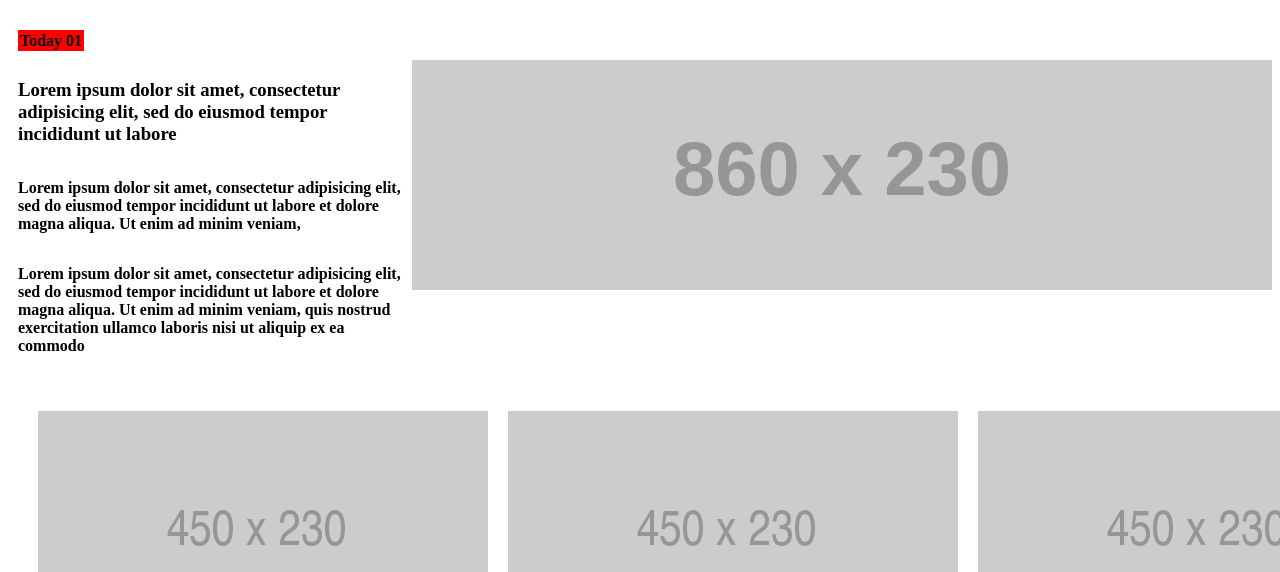
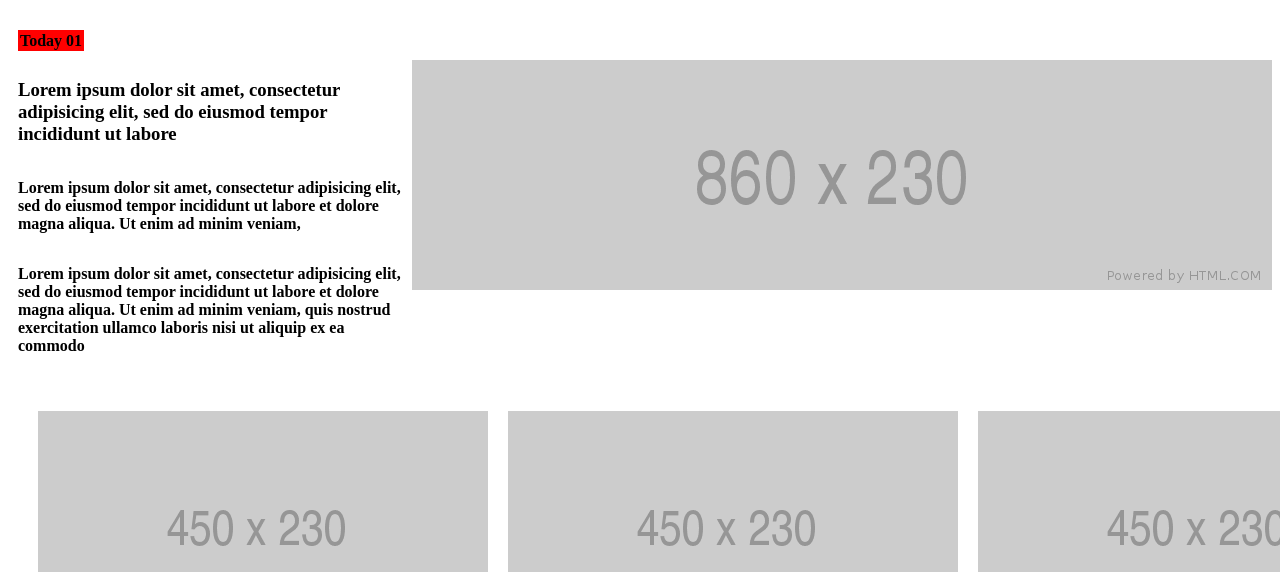
Before and after one commit to ash0202/Guvi-task2-3, a plain HTML site: page index.html in a window 1280 px wide. Shown: the part 228-800 px from the top of the page. Drawn offline with Linux system fonts and the light colour scheme; placeholder pictures from the web are drawn by us.

Commit message:
Update index.html

```diff
--- a/index.html
+++ b/index.html
@@ -39,7 +39,7 @@
 			</p>
 			</div>
 			<div class="right">
-				<img src="http://placehold.it/860x230">
+				<img src="860x230.png">
 			</div>
 	</div>
 	<div class="part2">
```
